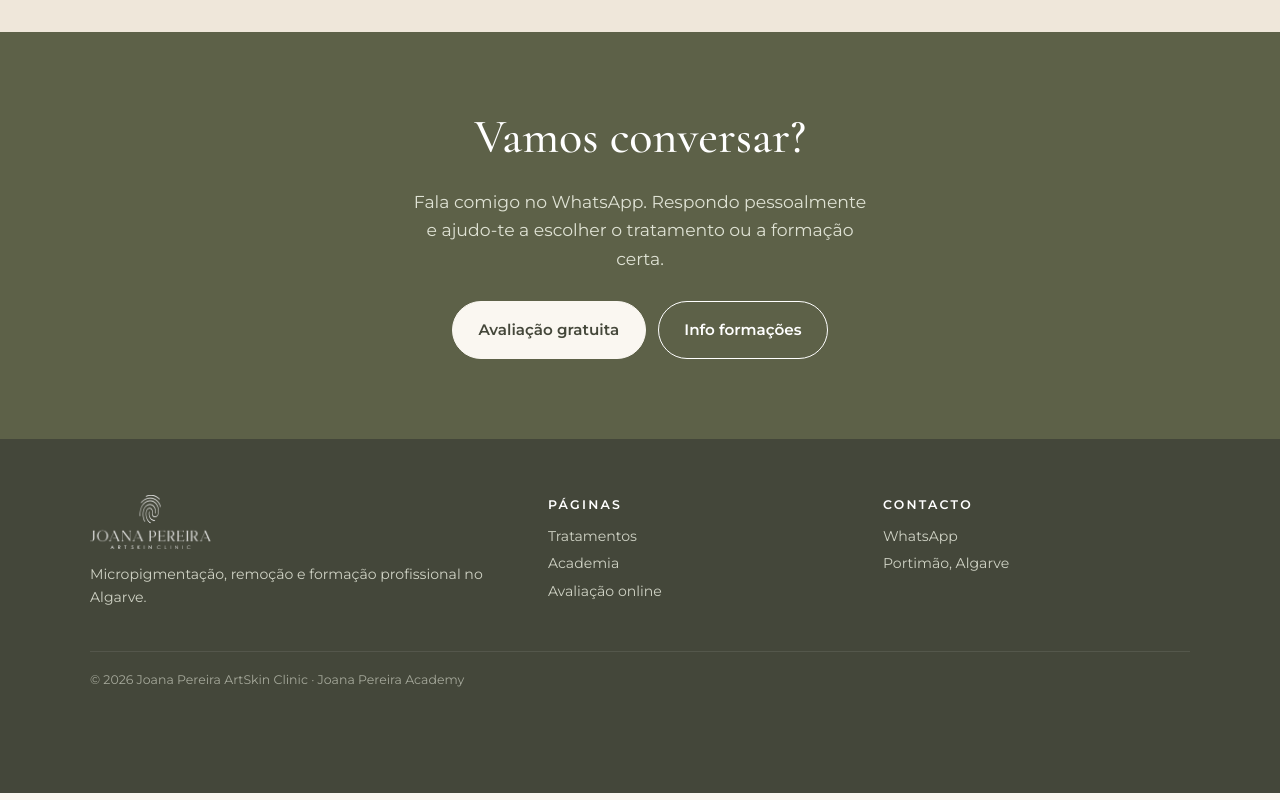
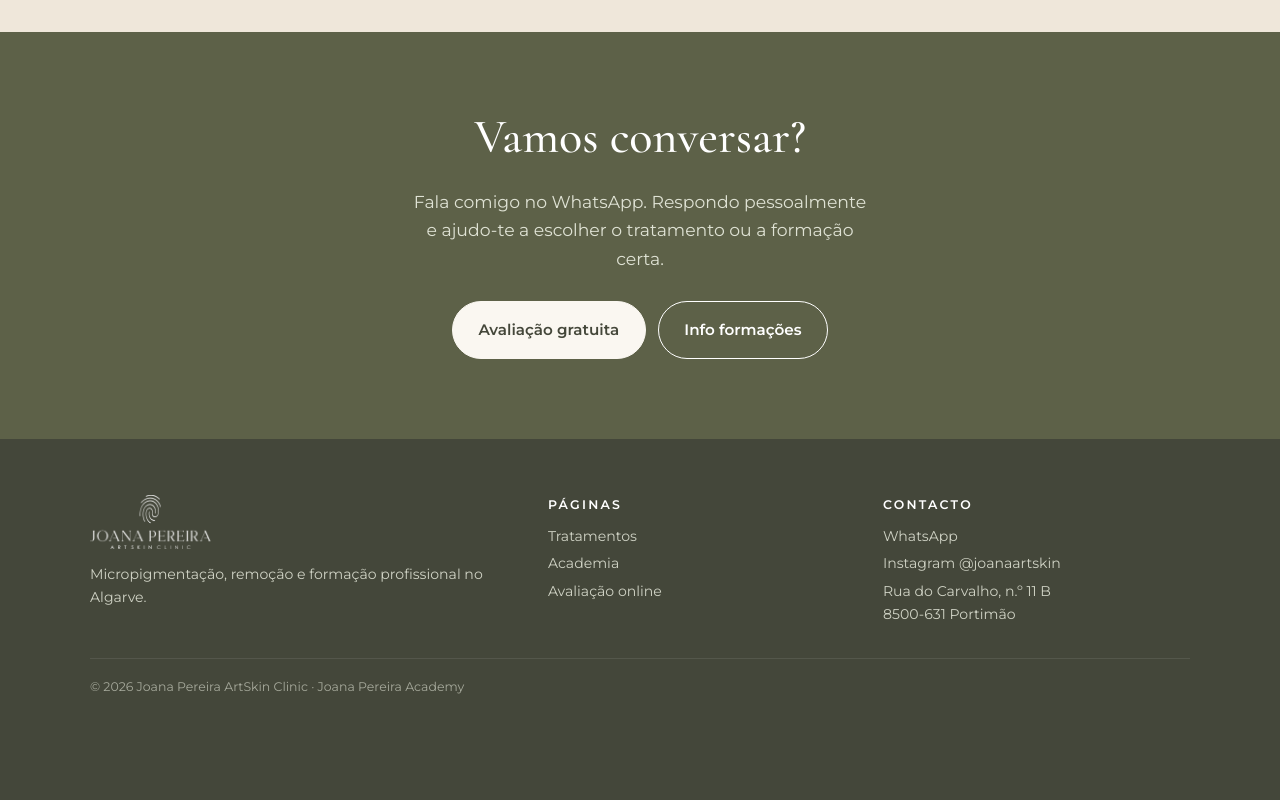
Before and after one commit to academyjoanapereira-gif/joana-pereira-arkin-academy, a plain HTML site: page index.html in a window 1280 px wide. Shown: the part 2768-3568 px from the top of the page. Drawn offline with nearby package versions, Linux system fonts and the light colour scheme.

Commit message:
Morada e Instagram no rodapé, dados do negócio para o Google
Co-Authored-By: Claude Opus 5.5 <noreply@anthropic.com>
Claude-Session: https://claude.ai/code/session_01QsbaNANGk6bsfTVBXGtDNC

```diff
--- a/index.html
+++ b/index.html
@@ -13,6 +13,9 @@
   <link rel="preconnect" href="https://fonts.gstatic.com" crossorigin>
   <link href="https://fonts.googleapis.com/css2?family=Cormorant+Garamond:ital,wght@0,500;0,600;1,500&family=Montserrat:wght@400;500;600&display=swap" rel="stylesheet">
   <link rel="stylesheet" href="assets/css/site.css">
+  <script type="application/ld+json">
+  {"@context":"https://schema.org","@type":"BeautySalon","name":"Joana Pereira ArtSkin Clinic","telephone":"+351968202794","address":{"@type":"PostalAddress","streetAddress":"Rua do Carvalho, n.º 11 B","postalCode":"8500-631","addressLocality":"Portimão","addressCountry":"PT"},"sameAs":["https://www.instagram.com/joanaartskin/"]}
+  </script>
 </head>
 <body>
 
@@ -151,8 +154,8 @@
     <div>
       <h4>Contacto</h4>
       <a href="#" data-wa="Olá Joana!">WhatsApp</a>
-      <!-- TODO: morada, Instagram, Google Maps -->
-      <span>Portimão, Algarve</span>
+      <a href="https://www.instagram.com/joanaartskin/" target="_blank" rel="noopener">Instagram @joanaartskin</a>
+      <a href="https://www.google.com/maps/search/?api=1&amp;query=Rua+do+Carvalho+11B,+8500-631+Portim%C3%A3o" target="_blank" rel="noopener">Rua do Carvalho, n.º 11 B<br>8500-631 Portimão</a>
     </div>
     <p class="copy">© <span data-year>2026</span> Joana Pereira ArtSkin Clinic · Joana Pereira Academy</p>
   </div>
```
Also changed, not shown: academia.html (+2 -2 lines), clientes.html (+2 -2 lines).
